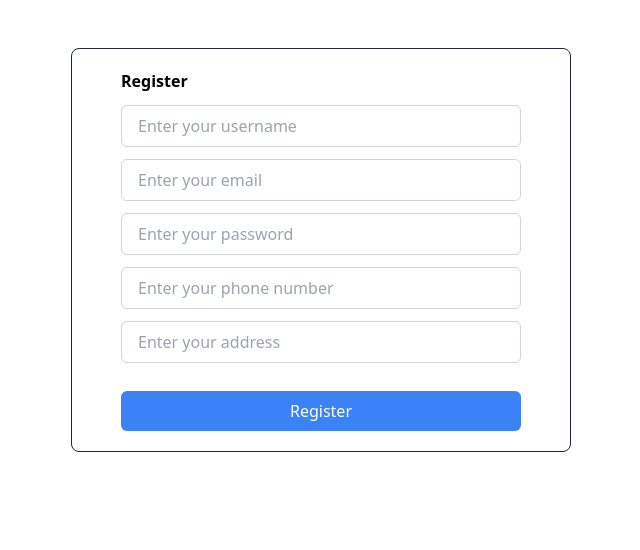
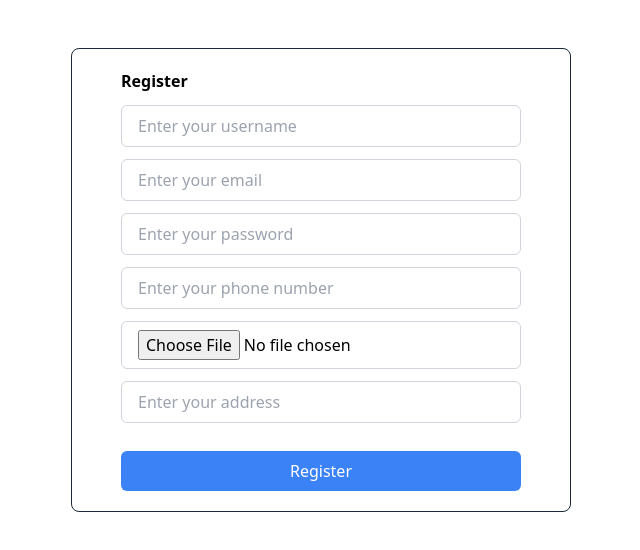
Before and after one commit to Alexchandrahanif/BelajarReactHooks, a React app: page /register in a window 1280 px wide. Shown: the top 550 px of the page, without its empty margins (319-959 px from the left). Built offline with nearby package versions, Linux system fonts and the light colour scheme; the HTML template or start-up script is replaced by a standard one.

Commit message:
sudah bisa upload file

```diff
--- a/src/pages/RegisterPage.jsx
+++ b/src/pages/RegisterPage.jsx
@@ -10,6 +10,7 @@ function RegisterPage() {
   const [password, setPassword] = useState("");
   const [phoneNumber, setPhoneNumber] = useState("");
   const [address, setAddress] = useState("");
+  const [photoUser, setPhotoUser] = useState(null);
 
   const navigate = useNavigate();
 
@@ -22,6 +23,8 @@ function RegisterPage() {
       formData.append("password", password);
       formData.append("address", address);
       formData.append("phoneNumber", phoneNumber);
+      formData.append("photoUser", photoUser);
+
       const { data } = await axios({
         method: "POST",
         url: "http://localhost:3000/user/register",
@@ -30,7 +33,7 @@ function RegisterPage() {
       Swal.fire({
         position: "top-end",
         icon: "success",
-        title: "Berhasil Login",
+        title: "Berhasil Register",
         showConfirmButton: false,
         timer: 1500,
       });
@@ -98,15 +101,15 @@ function RegisterPage() {
             />
 
             {/* Photo User */}
-            {/* <input
-              type="text"
+            <input
+              type="file"
               autoComplete="off"
               id="phoneNumber"
               className="px-4 mb-3 py-2 border border-gray-300 rounded-md focus:outline-none focus:ring-2 focus:ring-blue-500"
               placeholder="Enter your phone number"
-              // value={email}
-              // onChange={(e) => setEmail(e.target.value)}
-            /> */}
+              // value={photoUser}
+              onChange={(e) => setPhotoUser(e.target.files[0])}
+            />
 
             {/* Address */}
             <input
```
